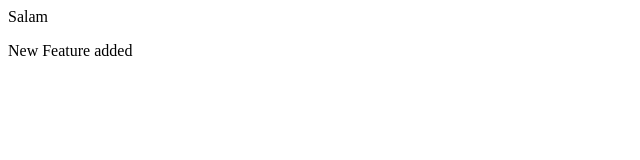
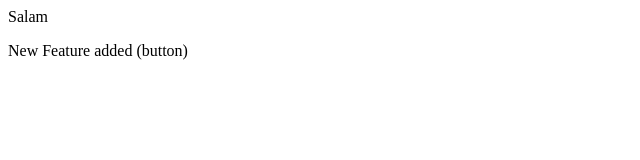
Before and after one commit to azaan-saifi/LocalRepo, a plain HTML site: page index.html in a window 1280 px wide. Shown: the full height of the page, 0-640 px from the left. Drawn offline with Linux system fonts and the light colour scheme.

```diff
--- a/index.html
+++ b/index.html
@@ -1,2 +1,2 @@
 <p>Salam</p>
-<p>New Feature added</p>
+<p>New Feature added (button)</p>
```
